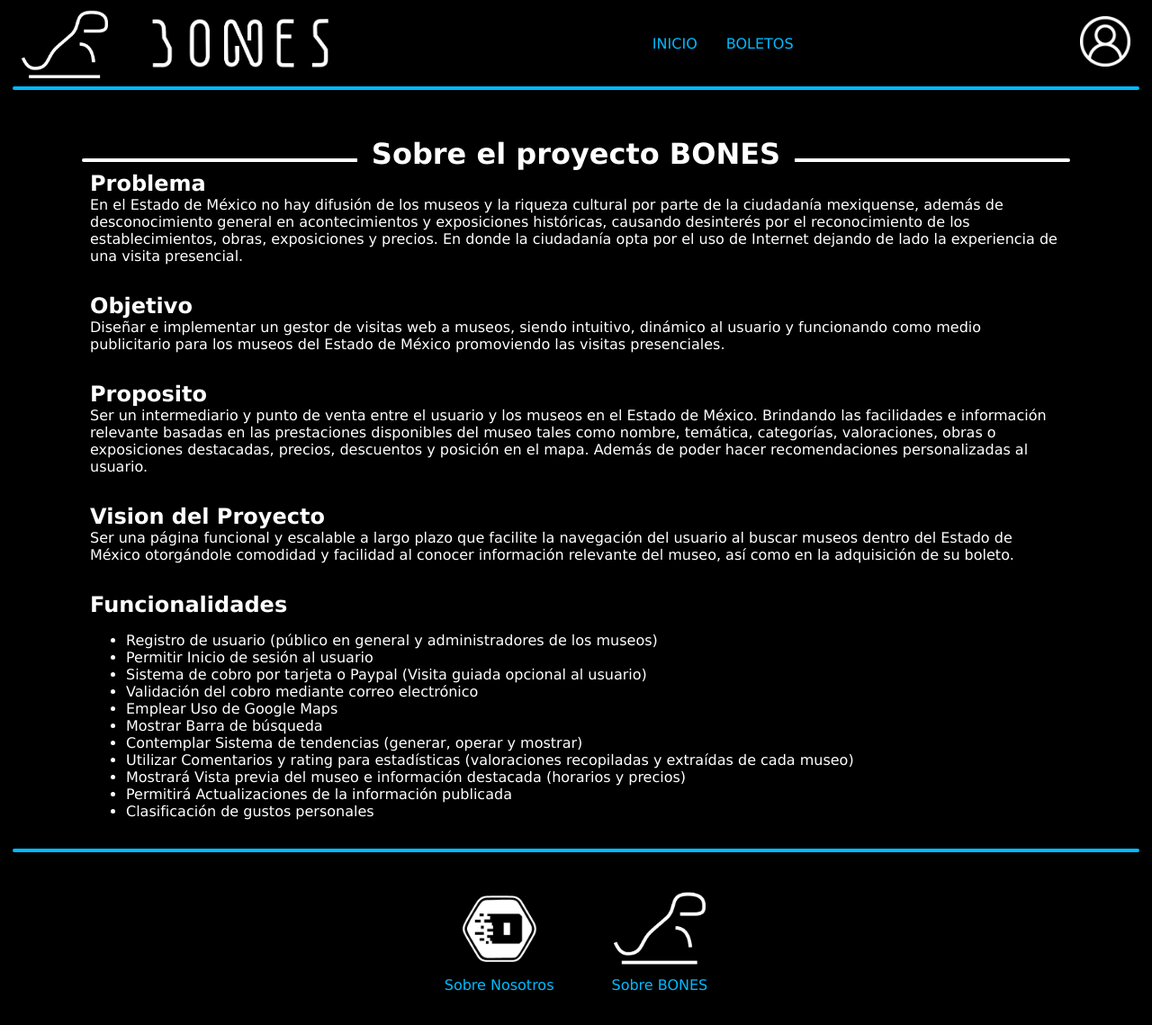
After one commit to Hyromy/bones, a PHP site: page /info/project.html in a window 1280 px wide. The commit adds this page. Shown: the whole page at 90% size. Run offline with PHP 8.4, Linux system fonts and the light colour scheme.

Commit message:
sobre el proyecto

```diff
--- /dev/null
+++ b/info/project.html
@@ -0,0 +1,79 @@
+<!DOCTYPE html>
+<html lang="es">
+<head>
+    <meta charset="UTF-8">
+    <title>BONES | Proyecto</title>
+    <link rel="shorcut icon" href="../media/img/bones.ico">
+    <link rel="stylesheet" href="../styles/default.css">
+    <link rel="stylesheet" href="../styles/nosotros.css">
+</head>
+<body>
+    <header>
+        <article class="short">
+            <img src="../media/img/bonesDino.png">
+            <img class="imgSmall" src="../media/img/bonesTitle.png">
+        </article>
+        <article class="long">
+            <ul>
+                <li><a href="../principal/inicio.php">INICIO</a></li>
+                <li><a href="../menu/boletos.html">BOLETOS</a></li>
+            </ul>
+        </article>
+        <article class="short">
+            <a href="../acceso/iniciarsesion.html"><img class="imgSmall" src="../media/img/defaultUser.png" title="PENDIENTE____"></a>
+        </article>
+    </header>
+    <hr>
+    <section class="info">
+        <hr>
+        <div class="spliter">Sobre el proyecto BONES</div>
+        <article>
+            <h3>Problema</h3>
+            <p>En el Estado de México no hay difusión de los museos y la riqueza cultural por parte de la ciudadanía mexiquense, además de desconocimiento general en acontecimientos y exposiciones históricas, causando desinterés por el reconocimiento de los establecimientos, obras, exposiciones y precios. En donde la ciudadanía opta por el uso de Internet dejando de lado la experiencia de una visita presencial.</p>
+        </article>
+        <article>
+            <h3>Objetivo</h3>
+            <p>Diseñar e implementar un gestor de visitas web a museos, siendo intuitivo, dinámico al usuario y funcionando como medio publicitario para los museos del Estado de México promoviendo las visitas presenciales.</p>
+        </article>
+        <article>
+            <h3>Proposito</h3>
+            <p>Ser un intermediario y punto de venta entre el usuario y los museos en el Estado de México. Brindando las facilidades e información relevante basadas en las prestaciones disponibles del museo tales como nombre, temática, categorías, valoraciones, obras o exposiciones destacadas, precios, descuentos y posición en el mapa. Además de poder hacer recomendaciones personalizadas al usuario.</p>
+        </article>
+        <article>
+            <h3>Vision del Proyecto</h3>
+            <p>Ser una página funcional y escalable a largo plazo que facilite la navegación del usuario al buscar museos dentro del Estado de México otorgándole comodidad y facilidad al conocer información relevante del museo, así como en la adquisición de su boleto.</p>
+        </article>
+        <article>
+            <h3>Funcionalidades</h3>
+            <ul>
+                <li>Registro de usuario (público en general y administradores de los museos)</li>
+                <li>Permitir Inicio de sesión al usuario</li>
+                <li>Sistema de cobro por tarjeta o Paypal (Visita guiada opcional al usuario)</li>
+                <li>Validación del cobro mediante correo electrónico</li>
+                <li>Emplear Uso de Google Maps</li>
+                <li>Mostrar Barra de búsqueda</li>
+                <li>Contemplar Sistema de tendencias (generar, operar y mostrar)</li>
+                <li>Utilizar Comentarios y rating para estadísticas (valoraciones recopiladas y extraídas de cada museo)</li>
+                <li>Mostrará Vista previa del museo e información destacada (horarios y precios)</li>
+                <li>Permitirá Actualizaciones de la información publicada</li>
+                <li>Clasificación de gustos personales</li>
+            </ul>
+        </article>
+    </section>
+    <hr>
+    <footer>
+        <div>
+            <a href="">
+                <img src="../media/img/deevee.ico">
+                <br>Sobre Nosotros
+            </a>
+        </div>
+        <div>
+            <a href="">
+                <img src="../media/img/bonesDino.png">
+                <br>Sobre BONES
+            </a>
+        </div>
+    </footer>
+</body>
+</html>
--- a/principal/inicio.php
+++ b/principal/inicio.php
@@ -167,7 +167,7 @@
             </a>
         </div>
         <div>
-            <a href="">
+            <a href="../info/project.html">
                 <img src="../media/img/bonesDino.png">
                 <br>Sobre BONES
             </a>
--- a/styles/nosotros.css
+++ b/styles/nosotros.css
@@ -1,144 +1,40 @@
-
-header img{
-    float: right;
-    padding: 15px;
-}
-header h1{
-    align-items: center;
-    font-family: 'Times New Roman', Times, serif;
-    font-size: 50px;
-    display: flex;
-    margin-left: 50px;
-    color: #fff;
-}
-body{
-    margin: 0;
-    padding: 0;
-    background-color: #000;
-    color: #fff;
-    font-family: 'Lucida Sans', 'Lucida Sans Regular', 'Lucida Grande', 'Lucida Sans Unicode', Geneva, Verdana, sans-serif;
+.info{
+    max-width: 1652px;
+    margin: 2rem auto;
+    padding: 0 2rem;
 }
 
-header{
-    height: 100px;
-    width: 100%;
-    background-color: #000;
-    display: flex;
-    justify-content: space-between;
-    align-items: center;
-    position: sticky;
-    top: 0;
-    z-index: 98;
+.info hr{
+    width: 90%;
+    margin-bottom: 1rem;
+    border: #fff 2px solid;
+    position: relative;
+    top: 2.75rem;
+    z-index: 0;
 }
 
-header article{
-    height: 96px;
-    display: flex;
-    align-items: center;
-    justify-content: center;
+.spliter{
+    font-size: 2rem;
+    font-weight: bold;
+    background-color: #000;
+    position: relative;
+    z-index: 1;
+    width: max-content;
+    margin: 0 auto;
+    padding: 0 1rem;
 }
 
-hr{
+.info article{
+    width: 1080px;
     margin: 0 auto;
-    position: sticky;
-    top: 96px;
-    border: #0bf 2px solid;
-    width: 97.5%;
-    border-radius: 8px;
-    z-index: 100;
 }
 
-header .short{
-    flex: 0;
+.info article h3{
+    margin: 0;
+    font-size: 1.5rem;
 }
 
-header .long{
-    flex: 1;
+.info article p{
+    margin: 0;
+    margin-bottom: 2rem;
 }
-
-header article img {
-    height: 100%;
-    padding: 1rem 1.5rem;
-}
-
-header article .imgSmall{
-    height: 56px;
-}
-
-header .long ul{
-    list-style: none;
-    display: flex;
-}
-
-header .long ul li{
-    padding: 1rem;
-}
-
-a{
-    color: #0bf;
-    text-decoration: none;
-    size: 24px;
-    transition: 0.25s ease;
-}
-
-a:hover{
-    color: #fff;
-    cursor: pointer;
-}
-
-footer{
-    display: flex;
-    align-items: center;
-    justify-content: center;
-    text-align: center;
-}
-
-footer div{
-    height: 128px;
-    margin: 2rem;
-}
-
-footer img{
-    height: 80%;
-}
-
-.hidden{
-    display: none;
-}
-section{
-    height: 400;
-    width: 100%;
-    background-color:rgb(7, 9, 10) ;
-    display: flex;
-    justify-content: center;
-    align-items: center;
-
-}
-section article{
-    background-color:rgb(7, 12, 14) ;
-    height: 100px;
-    width: 100%;
-    float: left;
-    display: flex;
-    justify-content: center;
-    align-items: center;
-    border-color: black;
-    border-style: double;
-
-}
-section aside{
-    background-color:rgb(3, 7, 8) ;
-    height:75%;
-    width:20%;
-    float: right;
-    display: flex;
-    justify-content: center;
-    align-items: center;
-    border-color: rgb(19, 12, 12);
-    border-style: double;
-}
-section article p{
-    font-family: Georgia, 'Times New Roman', Times, serif;
-    font-style: unset;
-    font-size: medium;
-}
```
Also changed, not shown: info/DatosGenerales.html (deleted, +0 -62 lines).
